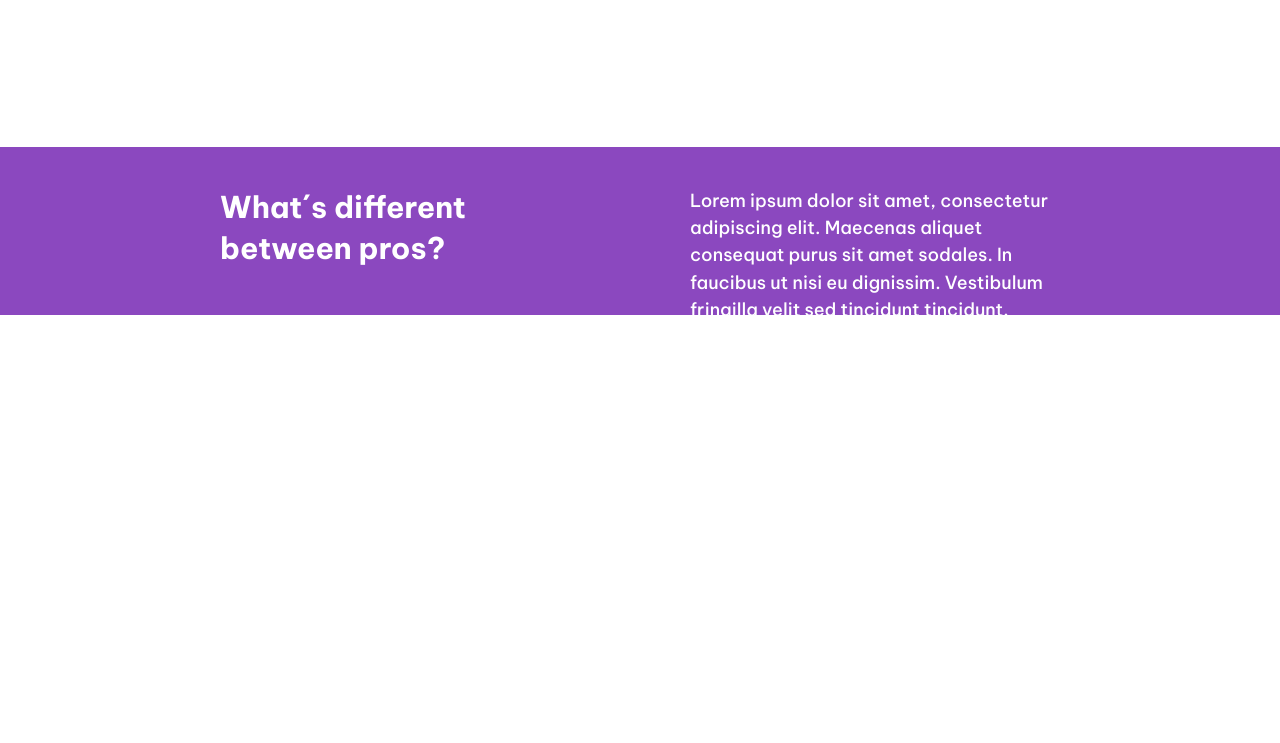
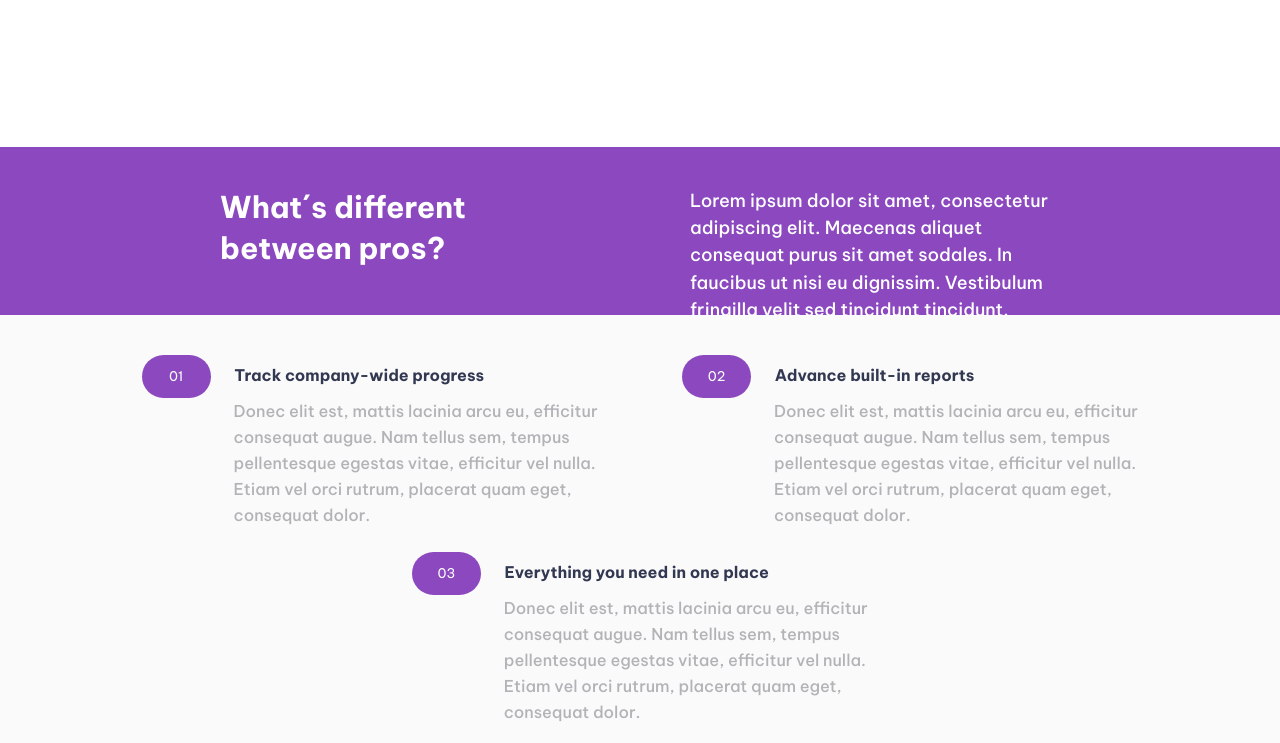
Before and after one commit to bcollin327/examenfe1, a plain HTML site: page index.html in a window 1280 px wide. Shown: the part 729-1472 px from the top of the page. Before the commit the page ends 1052 px from the top, so only its background shows below. Drawn offline with Linux system fonts and the light colour scheme.

Commit message:
agrego seccion 2 con articulos

```diff
--- a/css/style.css
+++ b/css/style.css
@@ -79,16 +79,17 @@ article.textoBanner {
     flex-direction: column;
     align-items: flex-end;
     gap: 28px;
-    text-align: end;
+    text-align: right;
+
 
 }
 
 .textoBanner h1 {
     font-style: normal;
     font-weight: 700;
-    font-size: 36px;
+    font-size: 40px;
     line-height: 114.6%;
-    letter-spacing: 0.01em;
+    letter-spacing: -0.035em;
     padding-left: 112px;
     color: #232C50;
 
@@ -109,9 +110,9 @@ article.textoBanner {
 
 
 
-/*seccion central*/
+/*seccion seccion1*/
 
-.central {
+.seccion1 {
     margin-top: 150px;
     display: flex;
     background-color: #8B48BF;
@@ -152,5 +153,58 @@ article.textoBanner {
 
 
 
+/**********************seccion2*******************************************/
+
+.seccion2{
+    display: flex;
+    flex-wrap: wrap;
+    align-items: center;
+    padding: 40px 0px;
+    gap: 24px;
+    height: 428px;
+    left: -1px;
+    top: 985px;
+    background: #FAFAFA;
+justify-content: center;
+}
+
+
+
+.seccion2 article{
+    width: 38%;
+
+}
+
+.articulo{
+    margin-left: 30px;
+}
+
+.seccion2 button{
+    background-color: #8B48BF;
+    border-radius: 30px;
+    color: white;
+    width: 69px;
+    height: 43px;
+    border: none;
+}
+
+.articuloParrafo{
+    padding-left: 92px;
+    color: #B3B2B7 ;
+    font-style: normal;
+font-weight: 500;
+font-size: 16.2984px;
+line-height: 26px;
+}
+
+.articuloTitulo{
+    padding-left: 20px;
+    font-style: normal;
+font-weight: 700;
+font-size: 16px;
+line-height: 23px;
+color: #323851;
+}
+
 
 /*************estilos footer************************************/
--- a/index.html
+++ b/index.html
@@ -31,11 +31,34 @@
                 <button class="botonContact">Contact</button>
             </article>
         </section>
-        <section class="central">
+        <section class="seccion1">
             <div class="derecha">What´s different between pros?</div>
             <div class="izquierda">Lorem ipsum dolor sit amet, consectetur adipiscing elit. Maecenas aliquet consequat purus sit amet sodales. In faucibus ut nisi eu dignissim. Vestibulum fringilla velit sed tincidunt tincidunt.</div>
         </section>
+        <section class="seccion2">
+            <article class="articulo">
+                <span> <button>01</button></span>
+                <span class="articuloTitulo">Track company-wide progress</span>
+                <p class="articuloParrafo">Donec elit est, mattis lacinia arcu eu, efficitur consequat augue. Nam tellus sem, tempus pellentesque egestas vitae, efficitur vel nulla. Etiam vel orci rutrum, placerat quam eget, consequat dolor.</p>
 
+            </article>
+            <article class="articulo">
+                <span><button>02</button></span>
+                <span class="articuloTitulo">Advance built-in reports</span>
+                <p class="articuloParrafo">Donec elit est, mattis lacinia arcu eu, efficitur consequat augue. Nam tellus sem, tempus pellentesque egestas vitae, efficitur vel nulla. Etiam vel orci rutrum, placerat quam eget, consequat dolor.</p>
+            </article>
+            <article class="articulo">
+                <span> <button>03</button></span>
+                <span class="articuloTitulo">Everything you need in one place</span>
+                <p class="articuloParrafo">Donec elit est, mattis lacinia arcu eu, efficitur consequat augue. Nam tellus sem, tempus pellentesque egestas vitae, efficitur vel nulla. Etiam vel orci rutrum, placerat quam eget, consequat dolor.</p>
+            </article>
+
+
+
+            </div>
+
+
+        </section>
 
 
 
```
